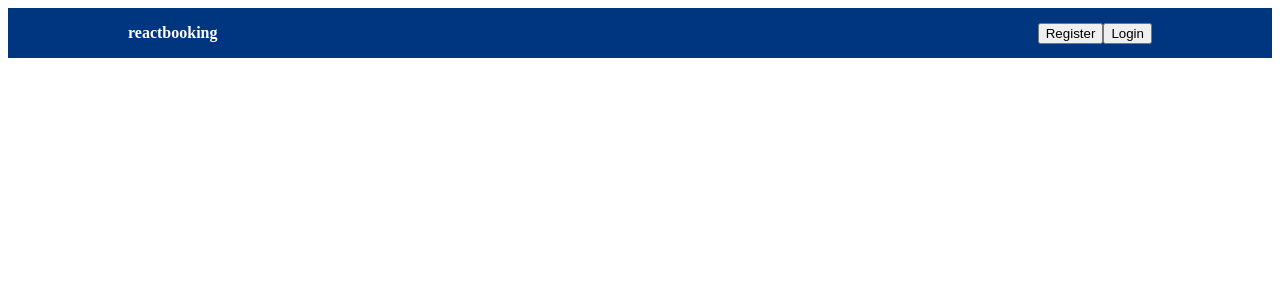
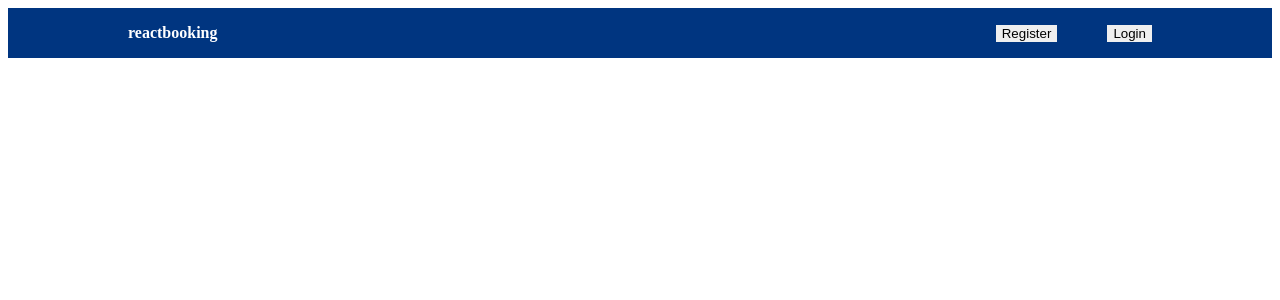
Before and after one commit to ibrahimali-ca/react-booking-app, a React (Create React App) app: page / in a window 1280 px wide. Shown: the top 300 px of the page. Built offline with nearby package versions, Linux system fonts and the light colour scheme.

Commit message:
fixed navButtom naming convention, added styling

```diff
--- a/src/components/navbar/Navbar.jsx
+++ b/src/components/navbar/Navbar.jsx
@@ -6,8 +6,8 @@ const Navbar = () => {
       <div className="navContainer">
         <span className="logo">reactbooking</span>
         <div className="navItems">
-          <button className="NavButton">Register</button>
-          <button className="NavButton">Login</button>
+          <button className="navButton">Register</button>
+          <button className="navButton">Login</button>
         </div>
       </div>
     </div>
--- a/src/components/navbar/navbar.css
+++ b/src/components/navbar/navbar.css
@@ -17,3 +17,8 @@
 .logo {
   font-weight: bold;
 }
+
+.navButton {
+  margin-left: 50px;
+  border: none;
+}
```
